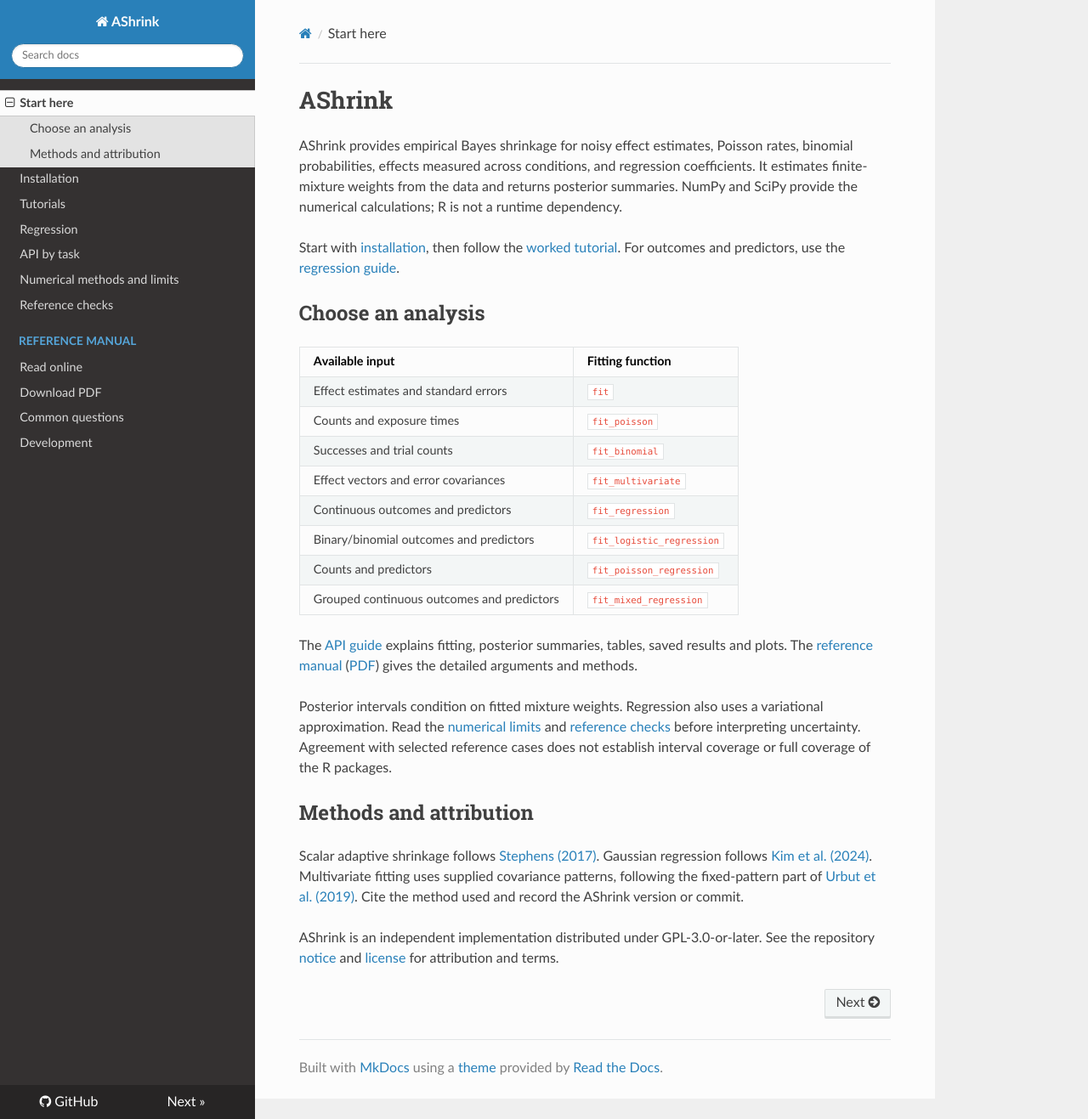
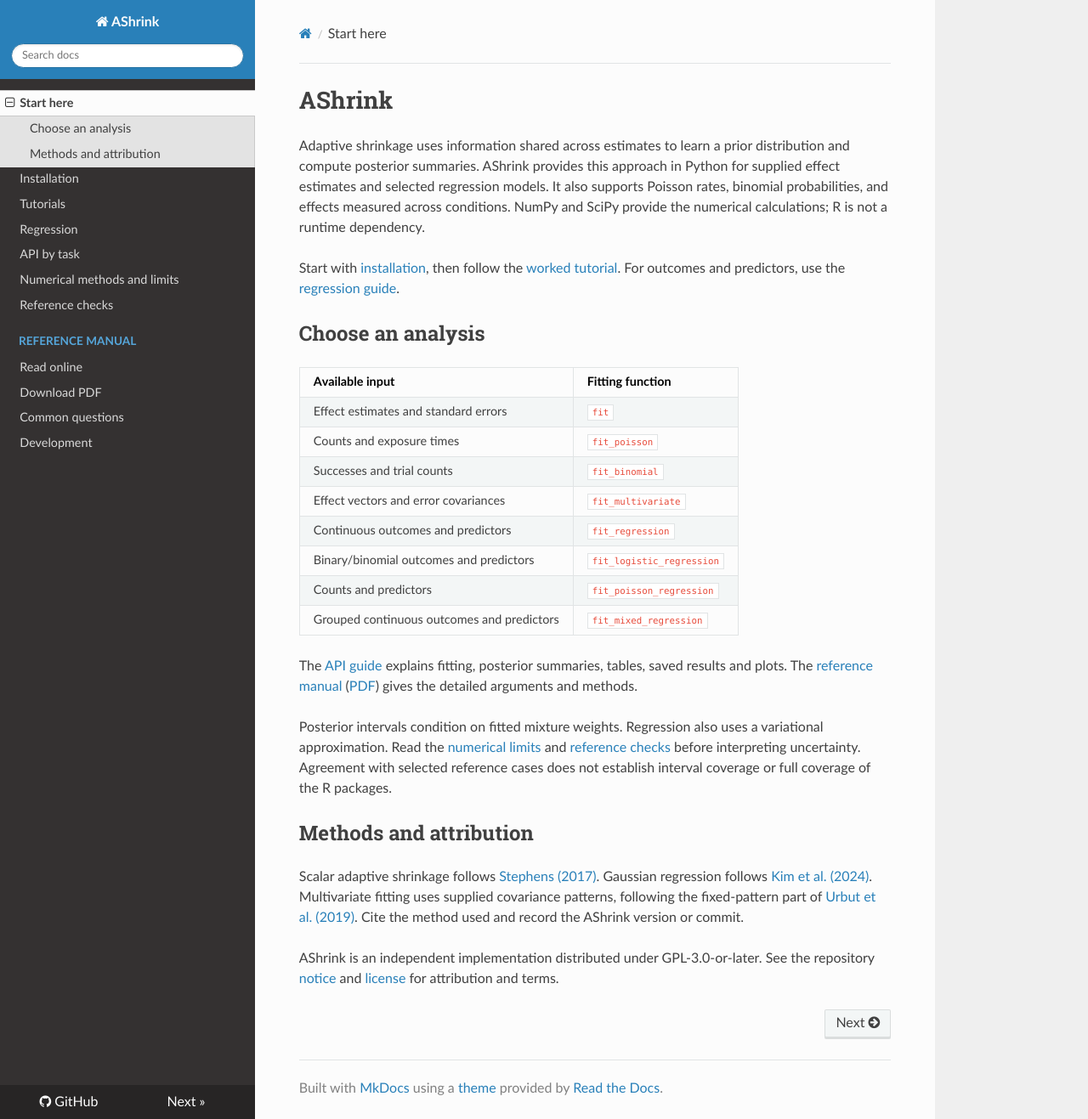
Before and after one commit to nilson01/ashrink, an MkDocs documentation site: the page built from docs/index.md, in a window 1280 px wide and 1317 px high. Shown: the whole window at 85% size. Built offline with MkDocs 1.6.1, drawn with Linux system fonts in a browser that asks for light colours; nearby versions of some CDN libraries.

Commit message:
Clarify adaptive shrinkage in documentation introduction

```diff
--- a/docs/index.md
+++ b/docs/index.md
@@ -1,9 +1,10 @@
 # AShrink
 
-AShrink provides empirical Bayes shrinkage for noisy effect estimates, Poisson
-rates, binomial probabilities, effects measured across conditions, and regression
-coefficients. It estimates finite-mixture weights from the data and returns
-posterior summaries. NumPy and SciPy provide the numerical calculations;
+Adaptive shrinkage uses information shared across estimates to learn a prior
+distribution and compute posterior summaries. AShrink provides this approach in
+Python for supplied effect estimates and selected regression models. It also
+supports Poisson rates, binomial probabilities, and effects measured across
+conditions. NumPy and SciPy provide the numerical calculations;
 R is not a runtime dependency.
 
 Start with [installation](installation.md), then follow the
```
